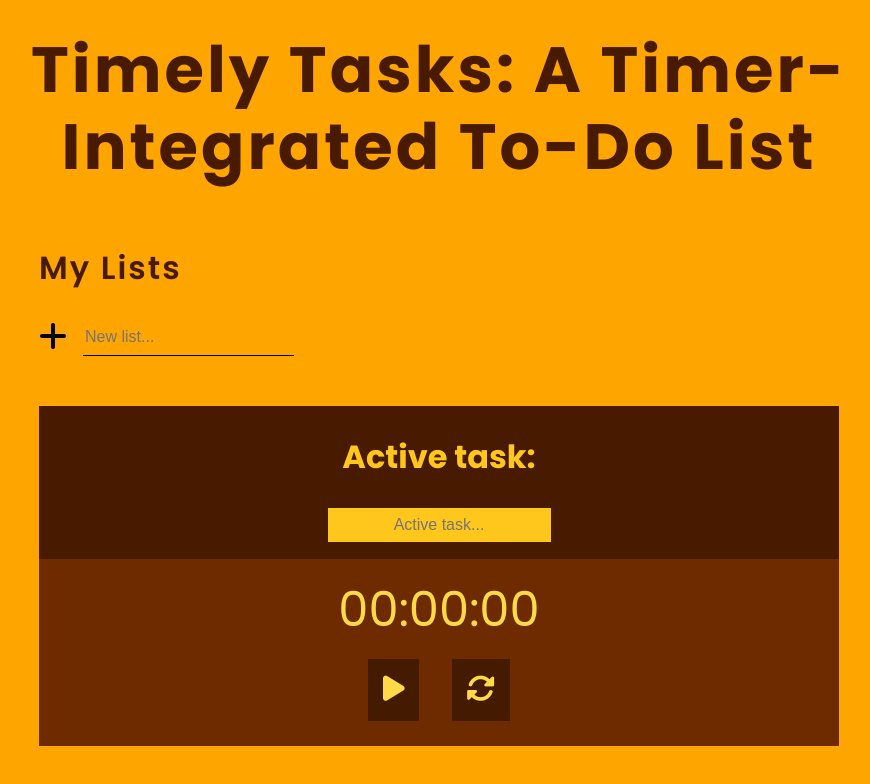
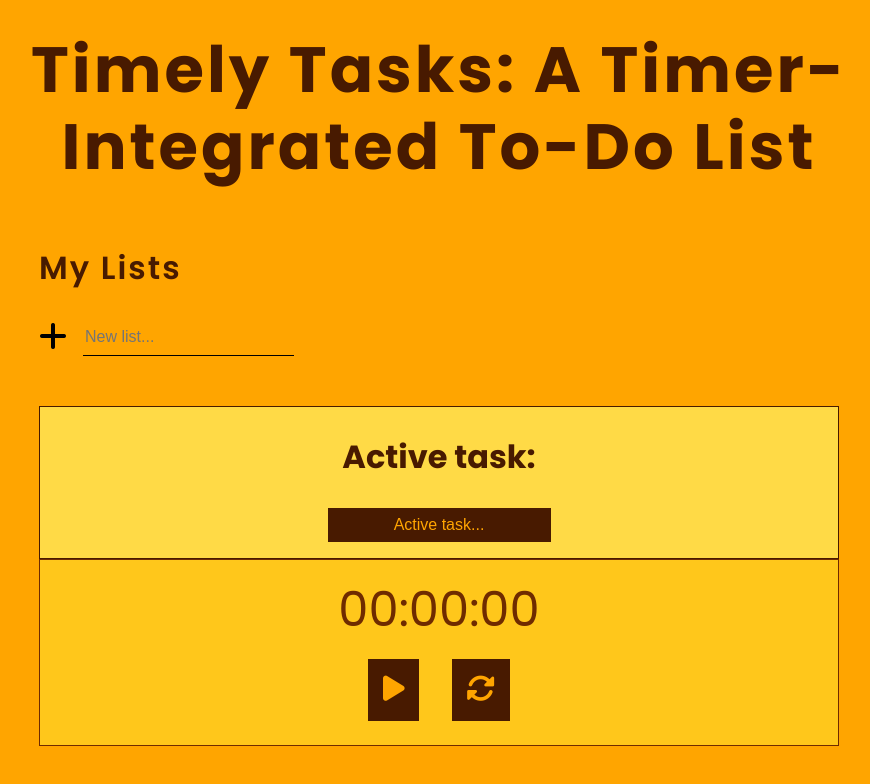
Before and after one commit to VitalikCholan/to-do-list-with-timer, a plain HTML site: page index.html in a window 1280 px wide. Shown: the whole page, without its empty margins (201-1071 px from the left). Drawn offline with Linux system fonts and the light colour scheme.

Commit message:
Changed style
Changed style and added effects in timer section

```diff
--- a/css/style.css
+++ b/css/style.css
@@ -270,8 +270,8 @@ form {
 }
 
 .timer-header {
-    background-color: #481a00;
-    color: #ffc71b;
+    background-color: #FFDA46;
+    color: #481A00;
     border: 1px solid #481a00;
     display: flex;
     flex-direction: column;
@@ -286,20 +286,32 @@ form {
 .active-task {
     margin: 0 auto;
     font-size: 1rem;
-    background-color: #ffc71b;
+    background-color: #481A00;
+    color: #FFA500;
     border: none;
     outline: none;
     padding: 0.5em;
     text-align: center;
+    transform: scale(1);
+    transition: transform 200ms ease-in-out;
+}
+
+.active-task:focus {
+    transform: scale(1.1);
+}
+
+.active-task::placeholder {
+    color: #FFA500;
 }
 
 .active-task:focus::placeholder {
     opacity: 0.5;
+    color: #FFDA46;
 }
 
 .timer-body {
-    background-color: #6F2B00;
-    color: #ffda46;
+    background-color: #ffc71b;
+    color: #6F2B00;
     border: 1px solid #6F2B00;
     display: flex;
     flex-direction: column;
@@ -319,10 +331,10 @@ form {
 }
 
 .timer-btn button {
-    background-color: #451B00;
+    background-color: #481A00;
     padding: 0.5em;
     margin: 0 0.5em;
-    color: currentColor;
+    color: #FFA500;
     border: none;
     font-size: 1.8rem;
     cursor: pointer;
--- a/index.html
+++ b/index.html
@@ -36,7 +36,14 @@
                 </div>
 
                 <div class="tasks-body">
-                    <div class="tasks-names"></div>
+                    <div class="tasks-names">
+                        <template id="task-template">
+                            <div class="task">
+                                <input type="checkbox" class="checkbox">
+                                <label><span class="custom-checkbox"></span></label>
+                            </div>
+                        </template>
+                    </div>
 
                     <div class="new-task-create">
                         <form action="" class="add-task">
@@ -68,13 +75,6 @@
                 </div>
             </section>
         </div>
-
-        <template id="task-template">
-            <div class="task">
-                <input type="checkbox" class="checkbox">
-                <label><span class="custom-checkbox"></span></label>
-            </div>
-        </template>
     </main>
 </body>
 </html>
```
Also changed, not shown: js/script.js (line endings or trailing spaces).
